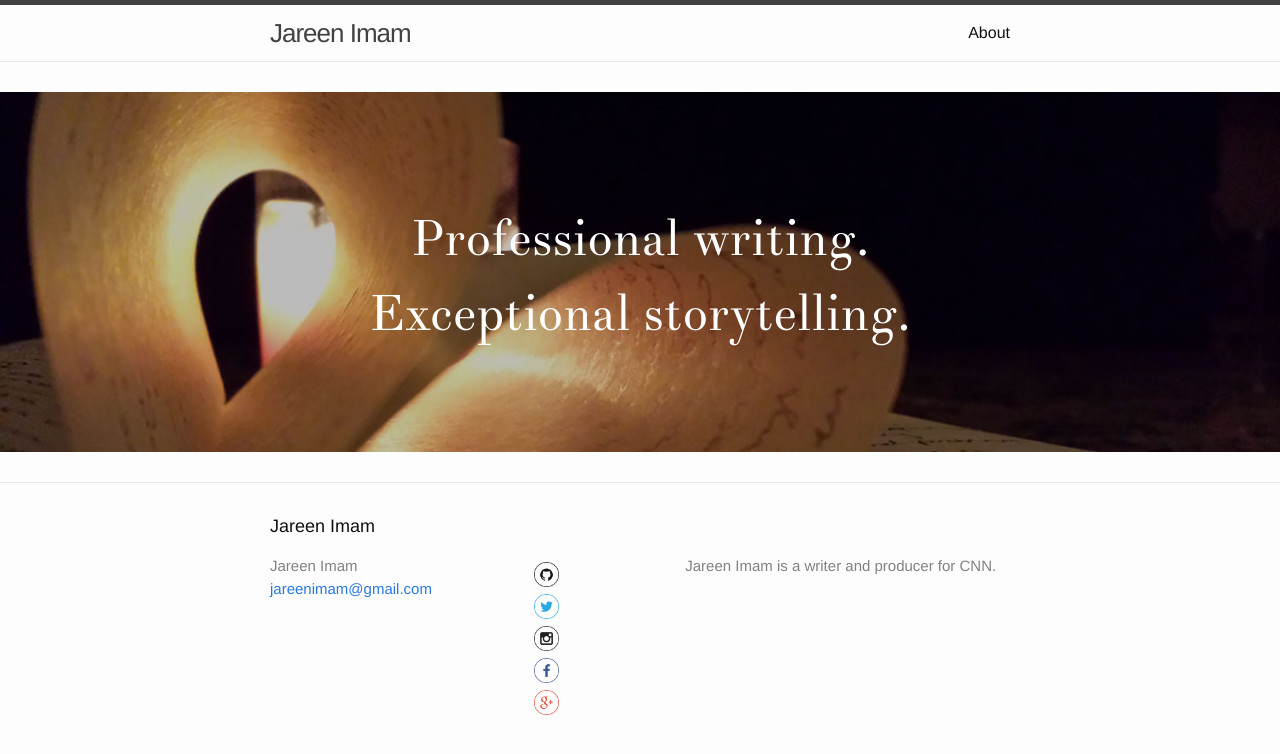
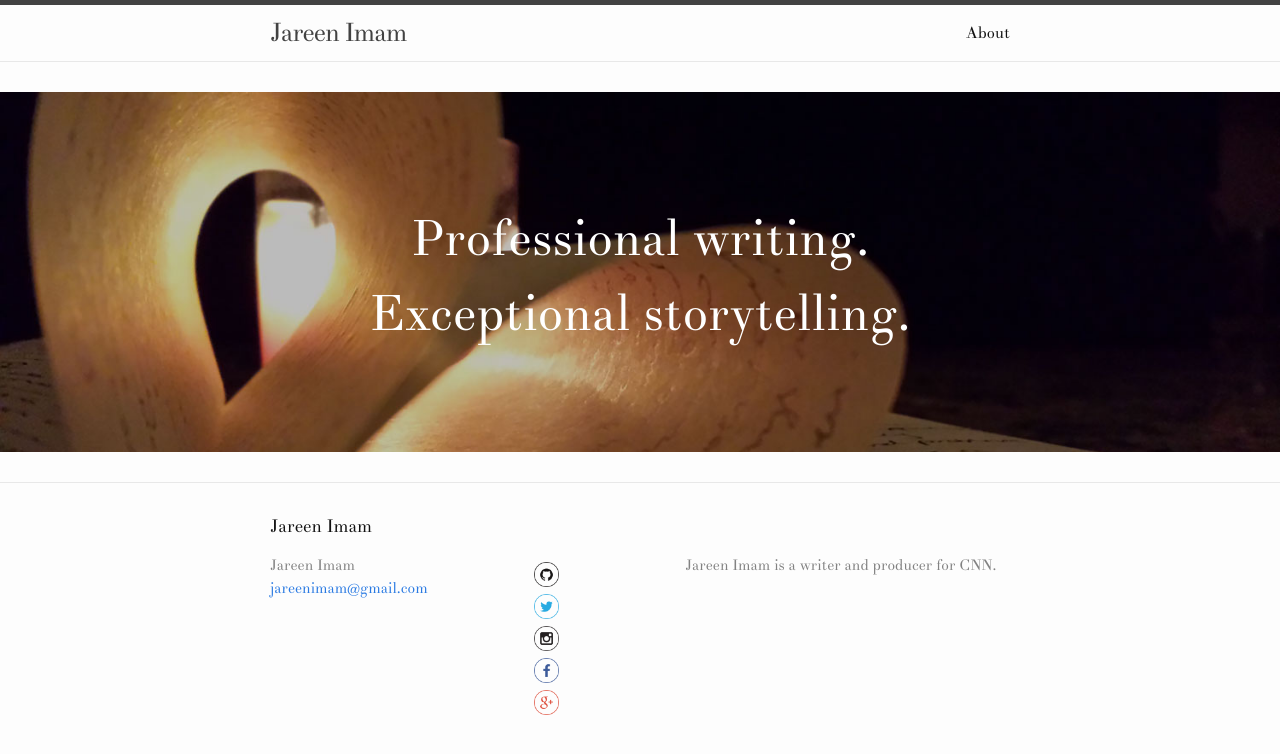
Before and after one commit to jareenai/jareenai.github.io, a Jekyll site: the page built from index.html, in a window 1280 px wide. Shown: the top 754 px of the page. Built offline with Jekyll 4.4.1, drawn with Linux system fonts in a browser that asks for light colours.

Commit message:
Changed default font

```diff
--- a/css/main.scss
+++ b/css/main.scss
@@ -6,7 +6,7 @@
 
 
 // Our variables
-$base-font-family: Helvetica, Arial, sans-serif;
+$base-font-family: "theano_didotregular", serif;
 $base-font-size:   16px;
 $small-font-size:  $base-font-size * 0.875;
 $base-line-height: 1.5;
```
